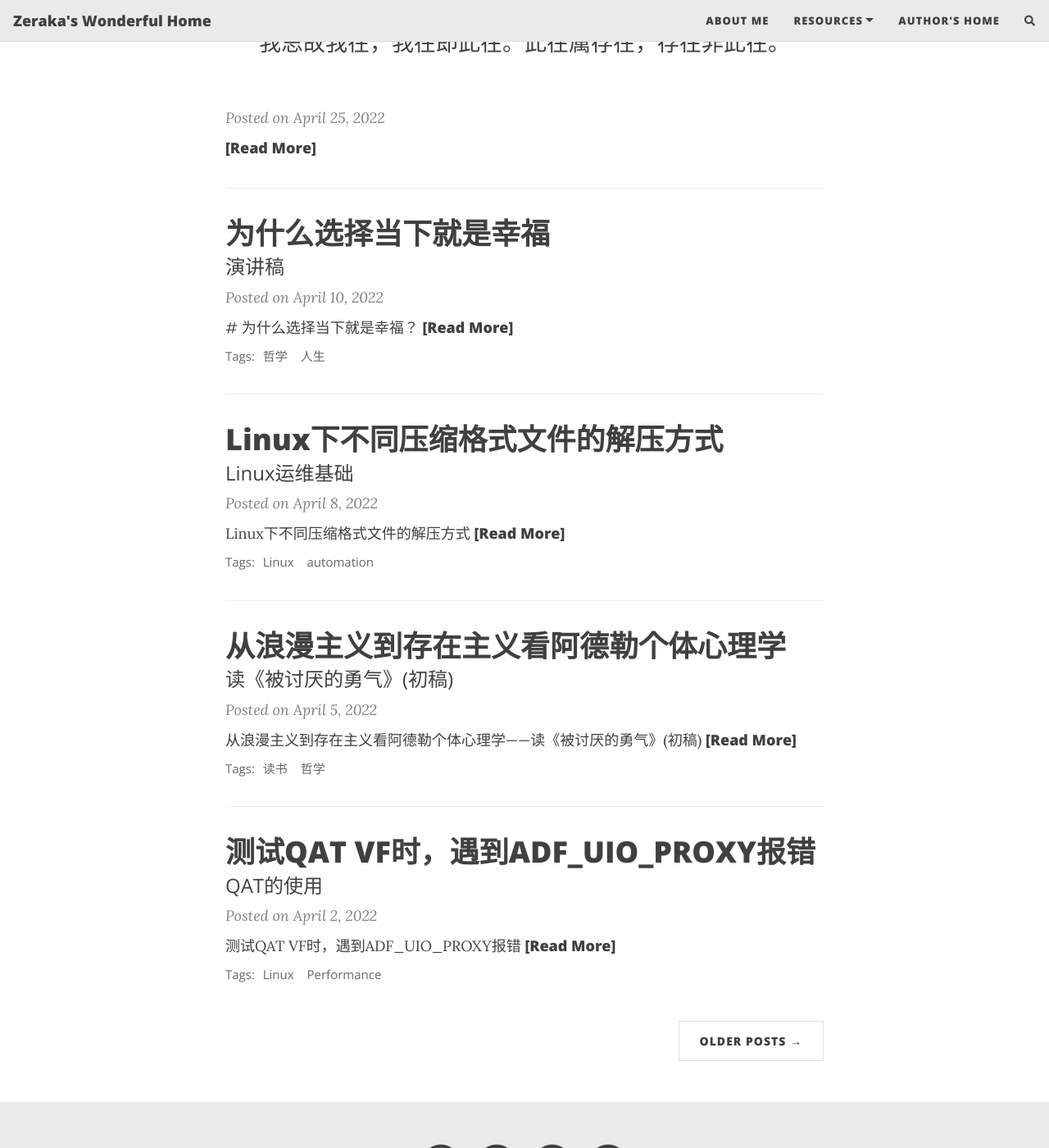
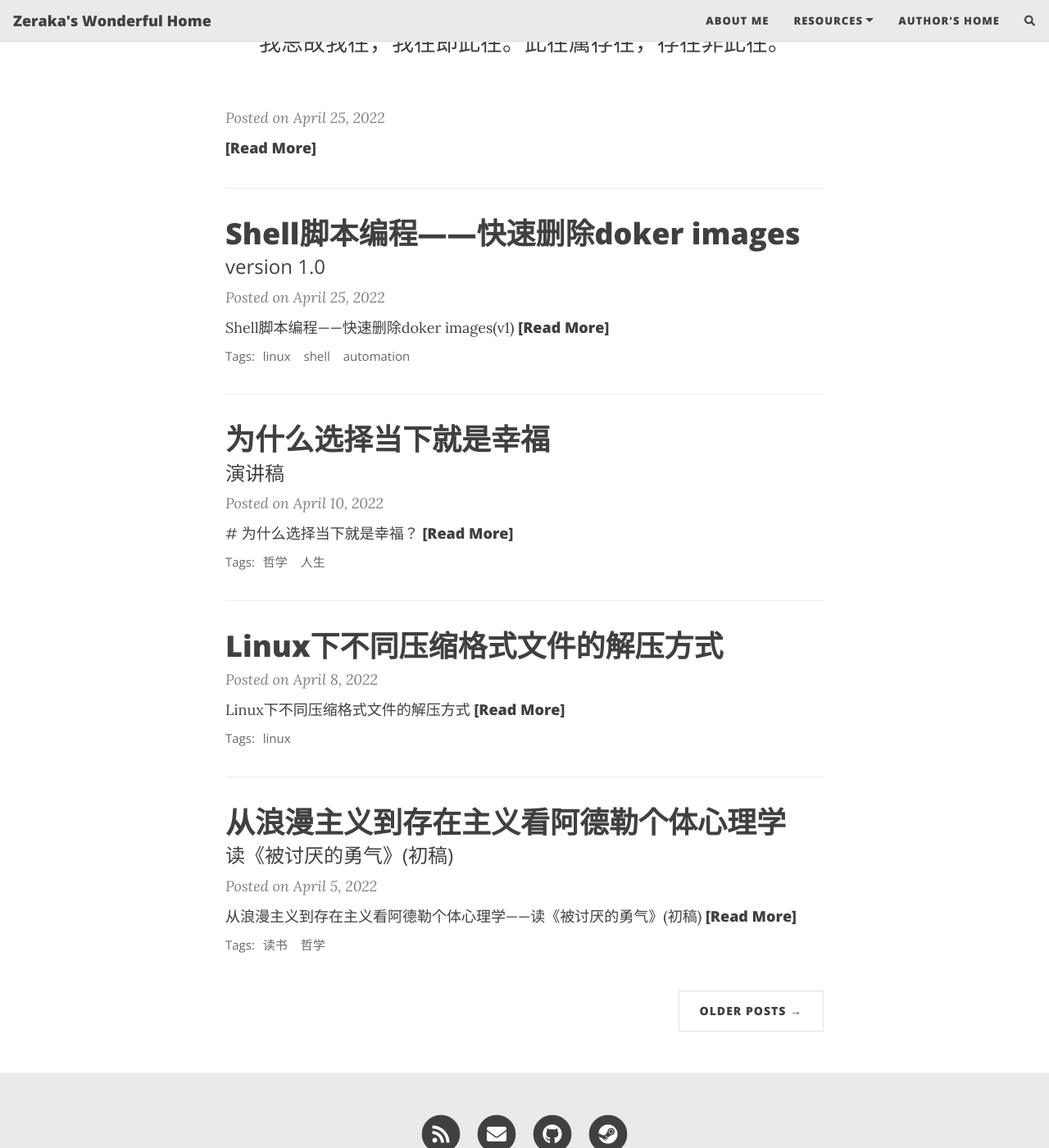
Before and after one commit to Zeraka/MyBlogs, a Jekyll site: the page built from index.html, in a window 1280 px wide and 1400 px high, scrolled down 217 px. Shown: the whole window at 82% size. Built offline with Jekyll 4.4.1, drawn with Linux system fonts in a browser that asks for light colours; nearby versions of some CDN libraries; the list of posts is cut into pages by our own code; comment, search, counter and statistics services are not loaded; some of the changed lines change nothing that is shown.

Commit message:
update an article about shell

````diff
--- a/_posts/2022-04-08-compress-and-decompress-in-linux.md
+++ b/_posts/2022-04-08-compress-and-decompress-in-linux.md
@@ -1,8 +1,9 @@
 ---
 layout: post
 title: Linux下不同压缩格式文件的解压方式
-subtitle: Linux运维基础
-tags: [Linux, automation]
+subtitle:
+tags: [linux]
+comments: true
 ---
 # Linux下不同压缩格式文件的解压方式
 
--- /dev/null
+++ b/_posts/2022-04-25-remove-docker-images.md
@@ -0,0 +1,363 @@
+---
+layout: post
+title: Shell脚本编程——快速删除doker images
+subtitle: version 1.0
+tags: [linux, shell, automation]
+comments: true
+---
+
+# Shell脚本编程——快速删除doker images(v1)
+
+## 按照image id删除匿名镜像
+
+由于docker images在build过程中可能会分好多层，不断的build可能会导致遗留下许多的匿名images,  因为一个匿名的image可能基于其上构建了多个container,所以清理它们是一个麻烦事。故编写了一个快速清理docker images的shell脚本。
+
+删除匿名docker images，REP和TAG均为NONE的镜像如下
+
+```shell
+[root@localhost ~]# docker images
+REPOSITORY                                 TAG       IMAGE ID       CREATED        SIZE
+<none>                                     <none>    2499b8088873   13 days ago    225MB
+qatnginx                                   v1        5aebae2dddb5   13 days ago    713MB
+registry.fi.intel.com/ipuustin/envoy-qat   1.20      27771ff49d79   6 weeks ago    1.46GB
+redhat/ubi8                                8.4-213   b1e63aaae5cf   6 months ago   225MB
+hello-world                                latest    feb5d9fea6a5   7 months ago   13.3kB
+centos                                     latest    5d0da3dc9764   7 months ago   231MB
+```
+
+按照image id删除，执行后出现：
+
+```shell
+[root@localhost ~]# docker rmi 2499b8088873
+Error response from daemon: conflict: unable to delete 2499b8088873 (must be forced) - image is being used by stopped container f82da70de24a
+```
+
+这表明仍有基于该镜像启动的container,故首先要删除所有基于该image启动的container。
+
+如何自动识别这些container的ID？
+
+container id 是16进制数组成，1-f, 报错的log里，第一个数是所要删除的 image id。
+
+**首先提取报错结果。**
+
+在shell中使用
+
+```shell
+tmp=`docker rmi $id`
+```
+
+无法提取出该结果到变量tmp中，把该结果重定向至文件中也不行。
+
+直接在终端上操作，仍无济于事：
+
+```
+[root@localhost test_qat_nginx_docker]# a=`docker rmi 2499b8088873`
+Error response from daemon: conflict: unable to delete 2499b8088873 (must be forced) - image is being used by stopped container f82da70de24a
+```
+
+**这说明执行的报错应该不是正常输出，而是err输出。需要进行输出重定向**
+
+[shell输入输出重定向](https://www.runoob.com/linux/linux-shell-io-redirections.html)
+
+把docker rmi 的标准输出和标准错误输出都重定向至一个变量:
+
+```
+#将所有结果重定向至tmp文件
+#docker rmi $id > tmp 2>&1
+
+#将所有结果重定向至tmp变量
+tmp=`docker rmi $id  2>&1`
+```
+
+提取第二个ID，推荐使用正则表达式，因为报错结果格式可能改变，但是报错结果中一定有container id.
+
+**运用正则表达式匹配到container id**，
+
+```
+# 由于Error结果是一行字符串，因此用grep筛选出来的仍是一行
+#tmp=`docker rmi $id 2>&1 | grep [0-9a-f]`
+```
+
+**shell查找单词**
+
+**[shell脚本：删除文本中的字母、找单词、算数字](https://blog.csdn.net/Powerful_Fy/article/details/103264199)**
+
+先将这一行按照空格分隔，并且计算有多少个单词。再去遍历每一个单词，如果这个单词符合正则匹配，则输出它。
+
+shell实现for循环：[shellfor循环](https://www.jb51.net/article/186134.htm)
+
+于是写了这段话：
+
+shell可以写类C格式的for循环
+
+```shell
+if [[ $1 == -id ]];then
+number=`docker rmi $image_id  2>&1 | awk '{print NF}'`
+for ((i=1;i<=$number;i++)) # 双括号，不用分隔
+do
+        j=$i
+        tmp=`docker rmi $image_id 2>&1 | awk '{print $j}'`
+         echo $tmp
+done
+fi
+```
+
+但是打印的结果却是这样：
+
+```
+Error response from daemon: conflict: unable to delete 2499b8088873 (must be forced) - image is being used by stopped container f82da70de24a
+Error response from daemon: conflict: unable to delete 2499b8088873 (must be forced) - image is being used by stopped container f82da70de24a
+Error response from daemon: conflict: unable to delete 2499b8088873 (must be forced) - image is being used by stopped container f82da70de24a
+Error response from daemon: conflict: unable to delete 2499b8088873 (must be forced) - image is being used by stopped container f82da70de24a
+```
+
+原因在于`print $j`, 在awk的{}中的print是无法直接打印shell中的变量的，因为awk并没有直接和当前的shell共享同一个环境，因此{print $j}的$j与前面的变量j并无关系，因此{}中的$j便是一个空值， 原句变成了{print}, 从而打印了整行。
+
+**所以，必须把前文的j变量传入awk环境中，使用-v参数。并且，awk中的变量，不需要加$前缀！**
+
+```shell
+if [[ $1 == -id ]];then
+number=`docker rmi $image_id  2>&1 | awk '{print NF}'`
+for ((i=1;i<=$number;i++)) # 双括号，不用分隔
+do
+        tmp=`docker rmi $image_id 2>&1 | awk -v j=$i '{print $j}'`
+         echo $tmp
+done
+fi
+```
+
+从而打印出如下结果,实现化行为列，将一句话变为单词
+
+```
+[root@localhost test_qat_nginx_docker]# ./remove_images.sh -id
+Error
+response
+from
+daemon:
+conflict:
+unable
+to
+delete
+2499b8088873
+(must
+be
+forced)
+-
+image
+is
+being
+used
+by
+stopped
+container
+f82da70de24a
+```
+
+只要在原来的基础上对每个单词进行正则判断，即可选择出 container id。
+
+可以用管道grep进行选择。
+
+[grep正则表达式](https://blog.csdn.net/hdyebd/article/details/83096612)
+
+```shell
+echo xxx | grep -E "[0-9a-f]*"
+```
+
+grep用于在文件中查找字符串。所以如果这样用`grep "xxx" bbb`,则是说在bbb文件中查找符合xxx字符串的行。
+
+于是写下如下代码：
+
+```shell
+if [[ $1 == -id ]];then
+number=`docker rmi $image_id  2>&1 | awk '{print NF}'`
+for ((i=1;i<=$number;i++))
+do
+        tmp=`docker rmi $image_id 2>&1 | awk -v j=$i '{print $j}'`
+        echo $tmp | grep -E "[0-9a-f]*"
+
+done
+
+fi
+```
+
+得到如下结果：
+
+```
+Error
+response
+from
+daemon:
+conflict:
+unable
+to
+delete
+2499b8088873
+(must
+be
+forced)
+-
+image
+is
+being
+used
+by
+stopped
+container
+f82da70de24a
+```
+
+仍然出错，这是因为正则表达式写错了，"[0-9a-f]*"指的是任何包含字母和小写数字的字符串，且数量从0至无穷多，无疑这个正则表达式显得毫无意义。
+
+正确的正则表达式该如何写？如何表达16进制数？如果这个16进制数不以0x开头且位数不固定，则没有解。但是可以发现，上面的结果中，16进制数都是12位。也就是说可以通过固定位数来表示：
+
+```
+"[0-9a-fA-F]{28}"
+```
+
+故，代码为:
+
+```shell
+if [[ $1 == -id ]];then
+number=`docker rmi $image_id  2>&1 | awk '{print NF}'`
+for ((i=1;i<=$number;i++))
+do
+        tmp=`docker rmi $image_id 2>&1 | awk -v j=$i '{print $j}'`
+        id=`echo $tmp | grep -E "[0-9a-f]{12}"`
+        echo $id
+done
+fi
+```
+
+顺利打印出两个符合要求的id, 但是其中一个id是镜像id, 需要排除。因此可用字符串判断。
+
+```shell
+if [[ $1 == -id ]];then
+number=`docker rmi $image_id  2>&1 | awk '{print NF}'`
+for ((i=1;i<=$number;i++))
+do
+        tmp=`docker rmi $image_id 2>&1 | awk -v j=$i '{print $j}'`
+        id=`echo $tmp | grep -E "[0-9a-f]{12}"`
+        if [ ${#id} -ne 0 ]&&[[ $id != $image_id ]];then # 判断字符串等式时用[[]], 而用-n这类参数用[]，如果前者使用[],就会报 [: !=: unary operator expected
+        docker rm $id
+fi
+done
+fi
+```
+
+判断字符串长度是否为0，如果不是0且id不同于image id， 则必然符合要求。
+
+由于一个docker image可能创建多个docker container, 因此再执行docker rmi时仍然需要判断是否需要删除。
+
+使用while循环，直到完全删除该镜像。
+
+最好使用while [1] 加 break判断, 可以直接写while true
+
+```shell
+#!/bin/bash
+if [[ $1 == -id ]];then
+        while true
+        do
+                ret=`docker rmi $2  2>&1`
+                flag=`echo $ret | grep -i error`
+                if [[ ${#flag} -ne 0 ]];then # 如果出现报错，则说明需要删除container id
+                        number=`echo $ret | awk '{print NF}'`
+                        for ((i=1;i<=$number;i++))
+                        do
+                                tmp=`docker rmi $2 2>&1 | awk -v j=$i '{print $j}'`
+                                id=`echo $tmp | grep -E "[0-9a-f]{12}"`
+                                if [  ${#id} -ne 0  ]&&[[ $id != $2 ]];then
+                                        docker rm $id
+                                fi
+                        done
+                else # 如果不再出现报错，说明image已经被删除
+                        echo finish delete the image $2
+                        break
+                fi
+        done
+fi
+```
+
+[shell while循环](https://blog.csdn.net/wdz306ling/article/details/79602739)
+
+[shell while循环2](http://c.biancheng.net/view/1006.html)
+
+执行该脚本`./remove_docker_image -id 1ff262e568c9`, 表示删除id为1ff262e568c9的docker镜像.
+
+## 注意
+
+如果该镜像**存在正在运行的container**,会报出和匿名镜像不同的错误：
+
+```shell
+Error response from daemon: You cannot remove a running container 9929ed991b68f780e04c1abcb2fac7ef1c76cfceaa3c43cad492ca30e1c65b95. Stop the container before attempting removal or force remove
+```
+
+如果docker ps 中有正在运行的container , 则必须先用docker stop关闭它，再去用docker rm删除它。
+
+关闭所有的正在运行的container代码思路如下:
+
+```
+[root@localhost test_qat_nginx_docker]# a=`docker ps -a | awk '{print $1}'`
+[root@localhost test_qat_nginx_docker]# echo $a
+CONTAINER fe7f7ed97db9 eca9f5aed918 3be2c77a9c27 9ded5a399602 6564ed60f848 66943fd04fa8 739f0ef6a484 5925d60ebc43 ce4ef2fdcd91 bf1cf3e39022 13dc44f1daf9 f3283e1a4774 f87227d569b6 f8d971c6a030 cd48065a9c41 19b2071512b7 a98af68b14c3 4ba00bc28d02 ebb0a3d3cd4a 68ae5d3d0998 174d827148eb 41d8c70200d5 a31198354fcc 981047c562b3 f0d579ea61c4 1cfefedf69f2 74cf30a0db0c 5a8be9d09c4e f904567639f0 cb17a3c086ac d5eebf550134 c46c9c225e55 47904f156b60 83126e499a20 b9389fe60ba7 07db48c20be4 312f68146321 a3c9e06f6d3e 8de98c3cb044 26e9ca00a477 0b448058e0f8 debe2f0ced24
+```
+
+因为变量a实际上生成的是分隔符为空格的字符串，可以将a按照单词拆分，遍历，从第二个开始遍历id:
+
+```shell
+#!/bin/bash
+
+container_id=`docker ps | awk '{print $1}'`
+id_numbers= `echo $container_id | awk '{print NF}'`
+for((i=2;i<=id_numbers;i++))
+do
+	id=`echo $container_id | awk -v j=$i '{print $j}'`
+	docker stop $id
+done
+```
+
+
+
+## 优化
+
+### 删除所有匿名镜像以及函数化
+
+匿名镜像是指rep:tag为none的镜像，这些镜像一般是build过程中的中间层。为了简化操作逻辑，只要是REP为NONE的就被识别为匿名镜像。当$1参数为-rep且$2为none时，删除所有匿名镜像。
+
+可以考虑使用sed+awk, 首先过滤`docker images`结果中所有的匿名镜像的id, 再用上面的脚本依次删除它们。
+
+```shell
+docker images | grep none | awk '{print $3}'
+```
+
+将会得到一列符合要求的id。
+
+由于要反复调用通过id删除镜像的功能，前文的代码应该被**封装为函数**：
+
+```shell
+fuction delete_image_id()
+{
+	while true
+        do
+                ret=`docker rmi $1  2>&1`
+                flag=`echo $ret | grep -i error`
+                if [[ ${#flag} -ne 0 ]];then # 如果出现报错，则说明需要删除container id
+                        number=`echo $ret | awk '{print NF}'`
+                        for ((i=1;i<=$number;i++))
+                        do
+                                tmp=`docker rmi $1 2>&1 | awk -v j=$i '{print $j}'`
+                                id=`echo $tmp | grep -E "[0-9a-f]{12}"`
+                                if [  ${#id} -ne 0  ]&&[[ $id != $1 ]];then
+                                        docker rm $id
+                                fi
+                        done
+                else # 如果不再出现报错，说明image已经被删除
+                        echo finish delete the image $1
+                        break
+                fi
+        done
+}
+```
+
+[shell脚本及传参](https://blog.csdn.net/happyhorizion/article/details/80431327)
+
+该函数的使用方法为`delete_image_id $id`, 注意，函数内部也有$0,$1,$2这样的默认参数，$0是函数名。
````
